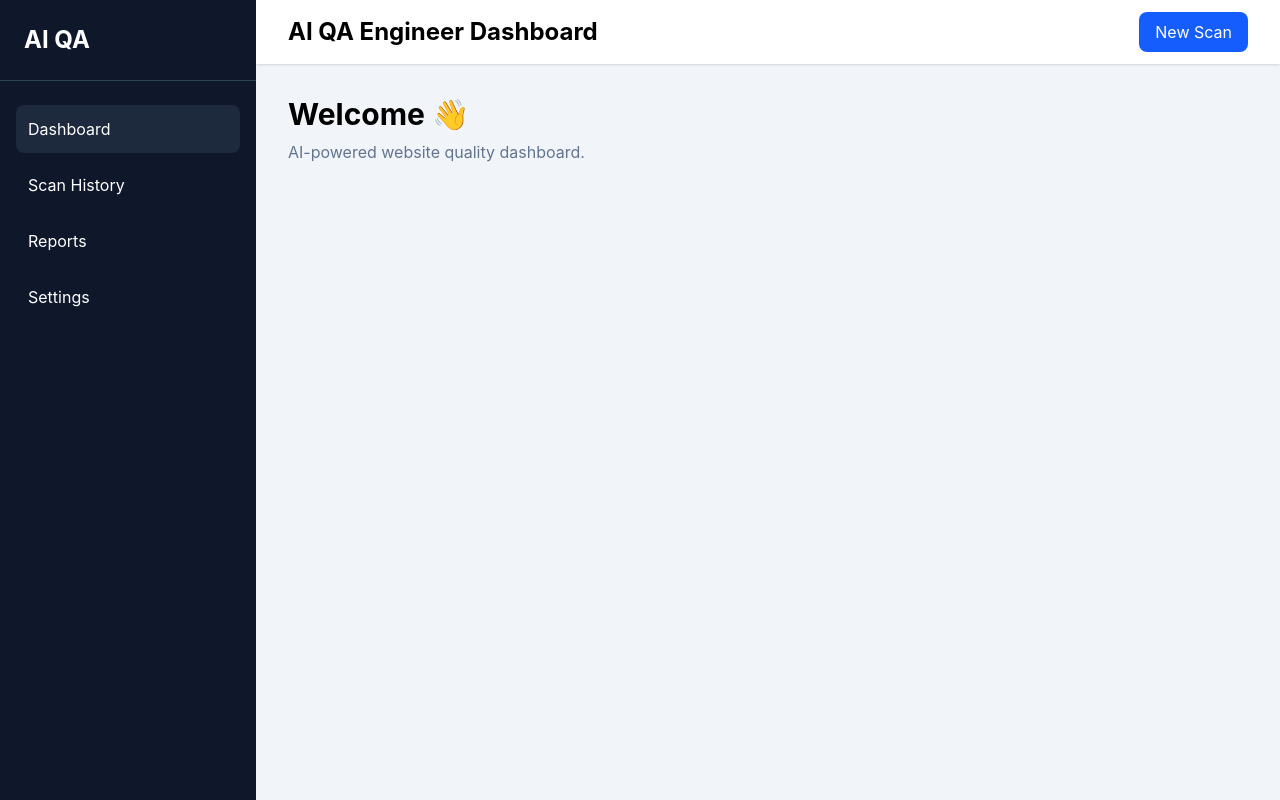
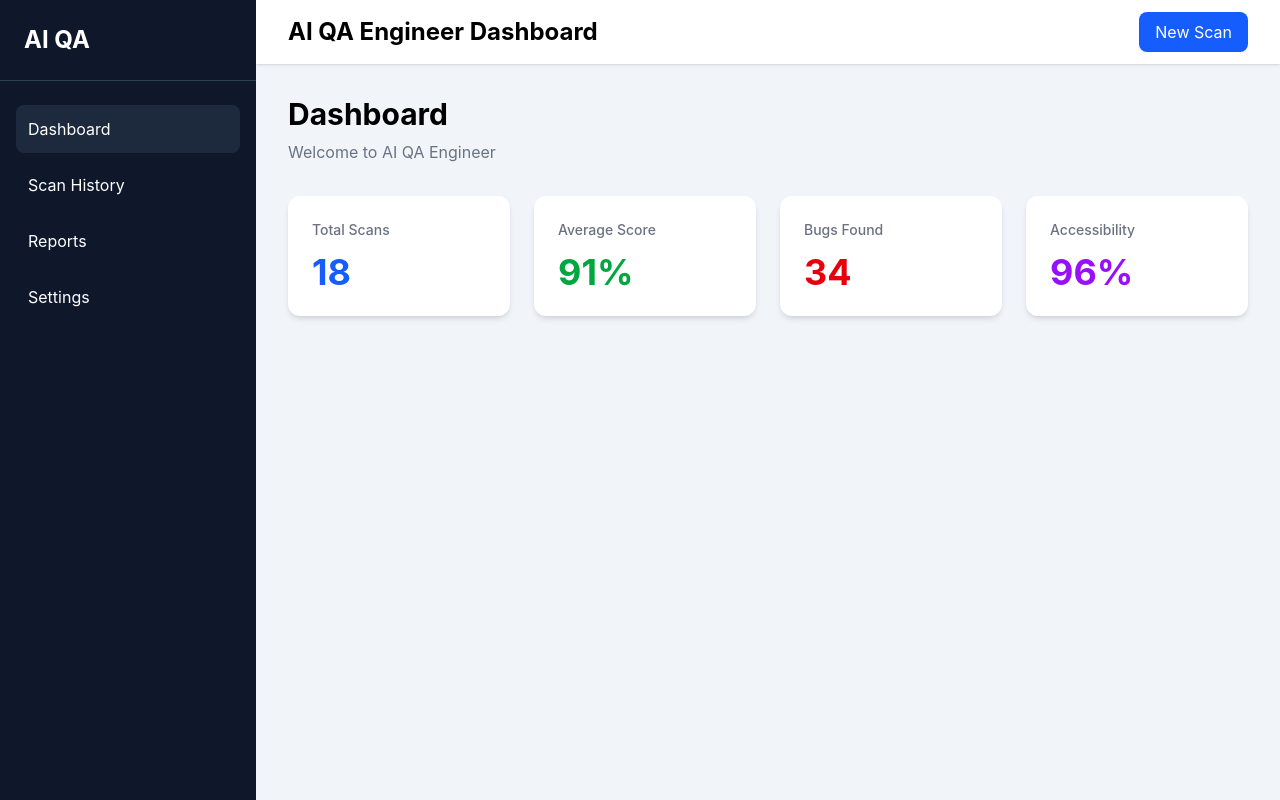
Before and after one commit to yatharth2025/AI-QA-Engineer, a React app in the folder frontend/: page / in a window 1280 px wide. Built offline with nearby package versions, Linux system fonts and the light colour scheme; the HTML template or start-up script is replaced by a standard one.

Commit message:
feat: add dashboard statistics cards

```diff
--- a/frontend/src/pages/Dashboard.jsx
+++ b/frontend/src/pages/Dashboard.jsx
@@ -1,13 +1,61 @@
+import StatCard from "../components/StatCard";
+
 function Dashboard() {
+
+  const stats = [
+    {
+      title: "Total Scans",
+      value: "18",
+      color: "text-blue-600",
+    },
+    {
+      title: "Average Score",
+      value: "91%",
+      color: "text-green-600",
+    },
+    {
+      title: "Bugs Found",
+      value: "34",
+      color: "text-red-600",
+    },
+    {
+      title: "Accessibility",
+      value: "96%",
+      color: "text-purple-600",
+    },
+  ];
+
   return (
     <div className="p-8">
-      <h2 className="text-3xl font-bold">
-        Welcome 👋
-      </h2>
 
-      <p className="text-slate-500 mt-2">
-        AI-powered website quality dashboard.
+      <h1 className="text-3xl font-bold">
+        Dashboard
+      </h1>
+
+      <p className="text-gray-500 mt-2">
+        Welcome to AI QA Engineer
       </p>
+
+      <div className="grid grid-cols-4 gap-6 mt-8">
+
+        {stats.map((stat, index) => (
+
+          <StatCard
+
+            key={index}
+
+            title={stat.title}
+
+            value={stat.value}
+
+            color={stat.color}
+
+          />
+
+        ))}
+
+      </div>
+
     </div>
   );
 }
```
